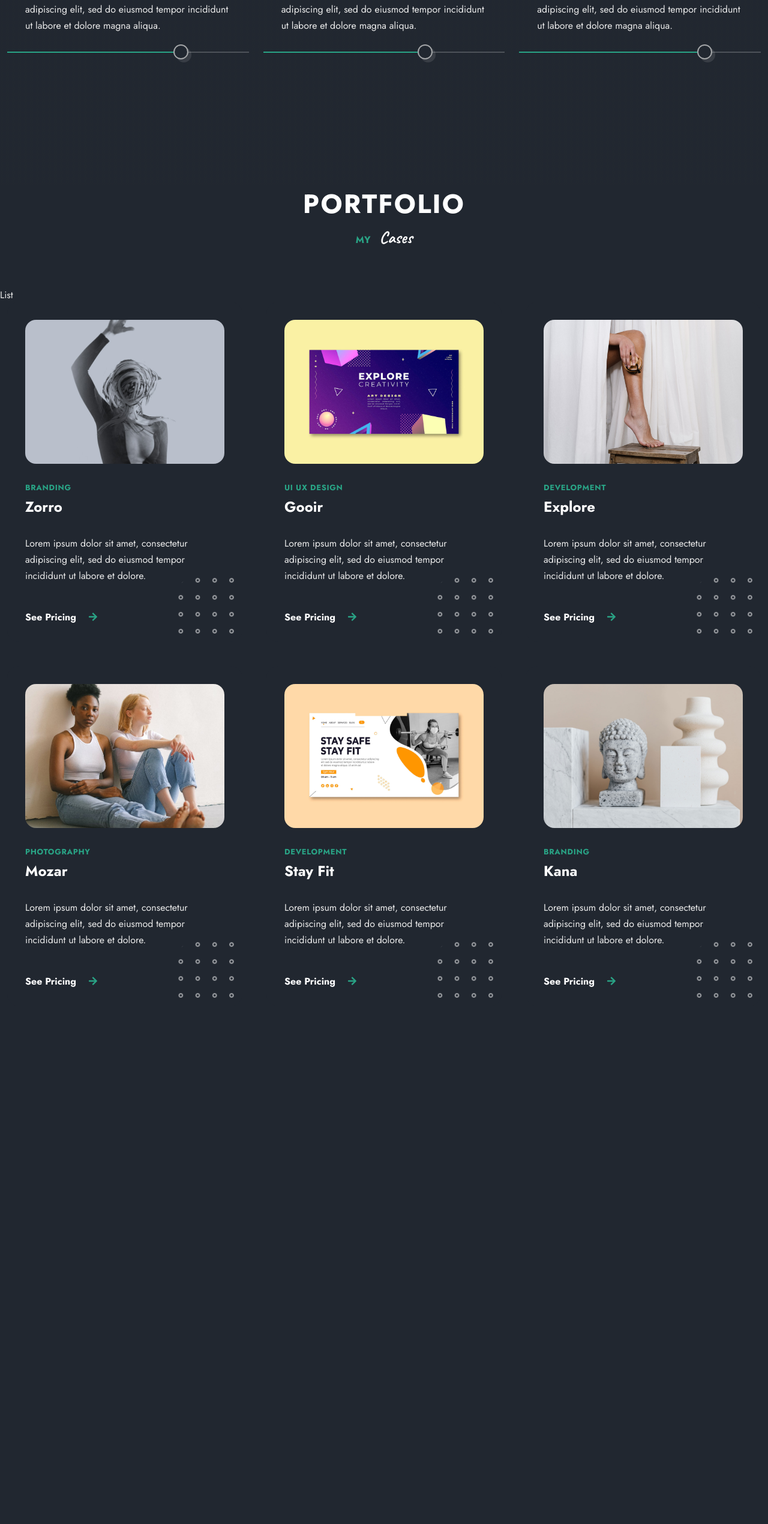
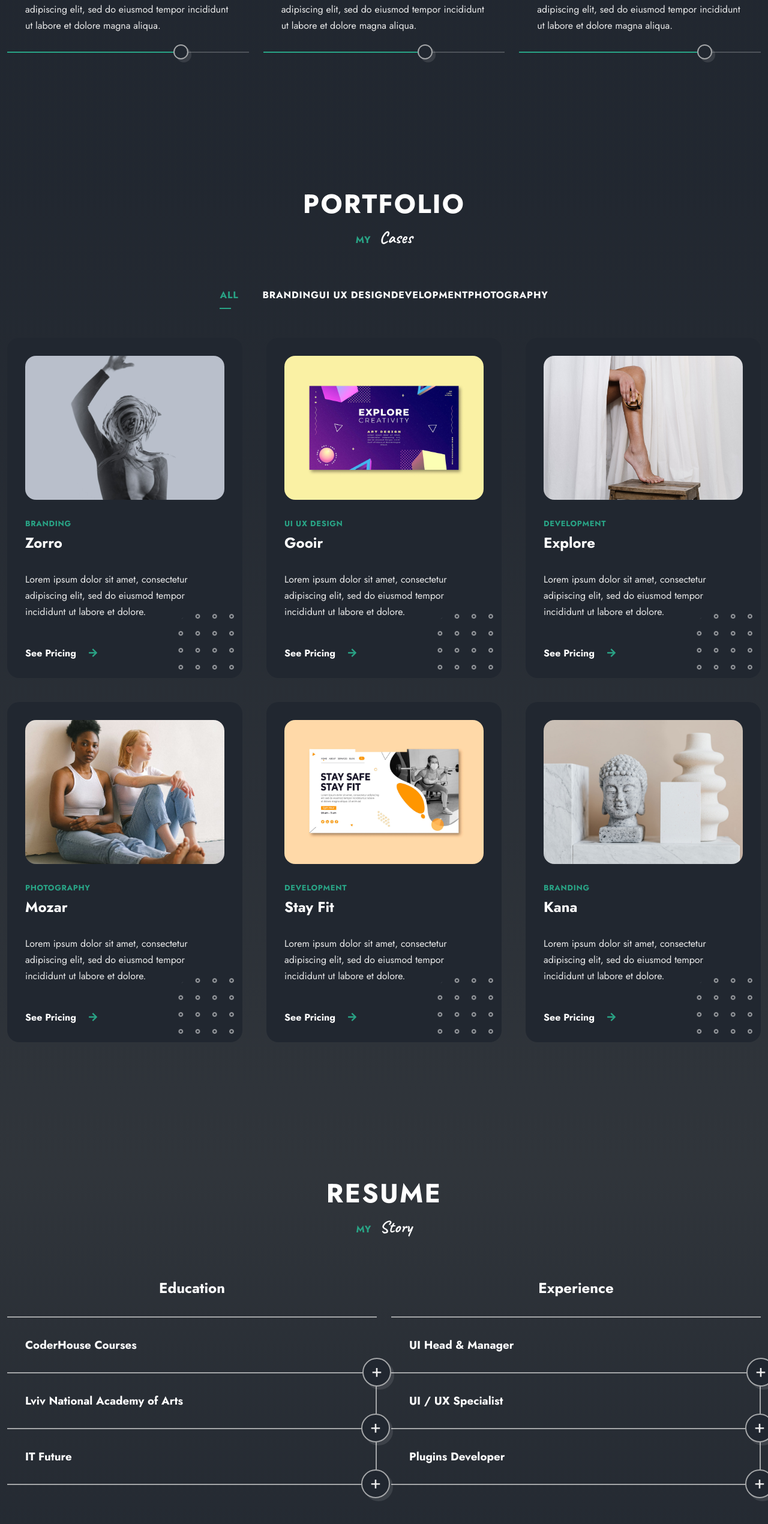
Before and after one commit to SaadUrfSadi/portfolio, a React (Vite) app: page / in a window 1280 px wide. Shown: the part 2092-4632 px from the top of the page at 60% size. Before the commit the page ends 3989 px from the top, so only its background shows below. Built offline with nearby package versions, Linux system fonts and the light colour scheme.

Commit message:
update again

```diff
--- a/package.json
+++ b/package.json
@@ -10,6 +10,7 @@
     "preview": "vite preview"
   },
   "dependencies": {
+    "framer-motion": "^12.5.0",
     "react": "^19.0.0",
     "react-dom": "^19.0.0",
     "swiper": "^11.2.5"
--- a/src/App.jsx
+++ b/src/App.jsx
@@ -4,6 +4,7 @@
 import Services from './components/services/Services';
 import Skills from './components/skills/Skills';
 import Portfolio from './components/portfolio/Portfolio';
+import Resume from './components/resume/Resume';
 
 function App() {
 
@@ -14,6 +15,7 @@
       <Services/>
       <Skills/>
       <Portfolio/>
+      <Resume/>
      </main>
     </>
   )
--- a/src/components/portfolio/Items.jsx
+++ b/src/components/portfolio/Items.jsx
@@ -1,6 +1,7 @@
 import React from 'react';
 import { FaArrowRight } from 'react-icons/fa';
 import shapeTwo from "../../assets/shape-2.png"
+import { motion } from 'framer-motion';
 
 function Items({projectsItems}) {
   return (
@@ -9,7 +10,13 @@
         projectsItems.map((projectsItems)=>{
             const {id, img, category, title, description} = projectsItems;
             return(
-                <div className="projects__items card card-two" key={id}>
+                <motion.div
+                 layout
+                 animate={{opacity:1, scale:1}}
+                 initial={{opacity:0.8, scale:0.6}}
+                 exit={{opacity:0.8, scale:0.6}}
+                 transition={{duration:0.3}}
+                  className="projects__items card card-two" key={id}>
                     <div className="portfolio__img-wrapper">
                         <img src={img} alt="" className='portfolio__img'/>
                     </div>
@@ -21,7 +28,7 @@
                         <FaArrowRight className='link__icon'></FaArrowRight>
                     </a>
                     <img src={shapeTwo} alt="" className="shape c__shape" />
-                </div>
+                </motion.div>
             )
         })
     }
--- a/src/components/portfolio/List.jsx
+++ b/src/components/portfolio/List.jsx
@@ -1,9 +1,30 @@
-import React from 'react'
+import React, { useState } from "react";
+import "./portfolio.css";
 
-function List() {
+function List({ navList, filterItems }) {
+  const [active, setActive] = useState(0);
   return (
-    <div>List</div>
-  )
+    <>
+      <div className="portfolio__list">
+        {navList.map((category, index) => {
+          return (
+            <button
+              className={`${
+                active === index ? "active-work" : ""
+              } portfolio__list-item text-cs `}
+              key={index}
+              onClick={() => {
+                setActive(index);
+                filterItems(category);
+              }}
+            >
+              {category}
+            </button>
+          );
+        })}
+      </div>
+    </>
+  );
 }
 
-export default List
+export default List;
--- a/src/components/portfolio/Portfolio.css
+++ b/src/components/portfolio/Portfolio.css
@@ -1,3 +1,49 @@
+.portfolio{
+    background-image: var(--first-gradient);
+}
+
+.portfolio__list{
+    display: flex;
+    justify-content: center;
+    column-gap: 40px;
+    margin-bottom: 60px;
+}
+
+.portfolio{
+    background-image: var(--first-gradient);
+}
+
+.portfolio__list-item{
+    color: var(--title-color);
+    font-size: var(--tiny-font-size);
+    font-weight: 700;
+    position: relative;
+    transition: all o.7s var(--transition);
+}
+.portfolio__list-item::before{
+    content: "";
+    width: 0px;
+    height: 2px;
+    max-width: 60%;
+    background-color: var(--primary-color);
+    position: absolute;
+    bottom: -12px;
+    left: 0;
+    transition: all 0.3s var(--transition);
+}
+.portfolio__list{
+    display: flex;
+    justify-content: center;
+    column-gap: 40px;
+    margin-bottom: 60px;
+}
+.active-work{
+    color: var(--primary-color);
+}
+.active-work::before,
+.portfolio__list-item:hover::before{
+    width: 40px;
+}
 .portfolio__container{
     grid-template-columns: repeat(3, 1fr);
     gap: 40px;
--- a/src/components/portfolio/Portfolio.jsx
+++ b/src/components/portfolio/Portfolio.jsx
@@ -3,24 +3,39 @@
 import List from "./List";
 import Items from "./Items";
 import { projects } from "../../Data";
+import { AnimatePresence } from "framer-motion";
 
 function Portfolio() {
-  const [projectsItems, setProjectsItems] = useState(projects);
-
   const allNavList = [
     "all",
-    new Set(projects.map((project) => project.category))
+    new Set(projects.map((project) => project.category)),
   ];
-  console.log(allNavList);
+
+  const [projectsItems, setProjectsItems] = useState(projects);
+  const [navList, setNavList] = useState(allNavList);
+
+  const filterItems = (category) => {
+    if (category === "all") {
+      setProjectsItems(projects);
+      return;
+    }
+    const newProjectItems = projects.filter(
+      (item) => item.category === category
+    );
+    setProjectsItems(newProjectItems);
+  };
+
   return (
     <section className="portfolio section" id="work">
       <h2 className="section__title text-cs">Portfolio</h2>
       <p className="section__subtitle">
         My <span>Cases</span>
       </p>
-      <List />
+      <List navList={navList} filterItems={filterItems} />
       <div className="portfolio__container container grid">
-        <Items projectsItems={projectsItems} />
+        <AnimatePresence initial={false}>
+          <Items projectsItems={projectsItems} />
+        </AnimatePresence>
       </div>
     </section>
   );
--- /dev/null
+++ b/src/components/resume/Card.jsx
@@ -0,0 +1,23 @@
+import React, { useState } from "react";
+import "./resume.css"
+
+function Card(props) {
+  const [showInfo, setShowInfo] = useState(false);
+  return (
+    <div className="resume__item">
+      <div className="resume__header" onClick={()=> setShowInfo(!showInfo)}>
+        <h3 resume__subtitle>{props.title}</h3>
+        <span className="resume__icon">{showInfo ? "-" : "+"}</span>
+      </div>
+      <div className={`${showInfo ? "show-content" : ""} resume__content`}>
+        <div className="resume__date-title">
+          <h3 className="resume-title">{props.resume__subtitle}</h3>
+          <span className="resume__date text-cs">{props.date}</span>
+        </div>
+        <p className="resume__description">{props.description}</p>
+      </div>
+    </div>
+  );
+}
+
+export default Card;
--- /dev/null
+++ b/src/components/resume/Resume.css
@@ -0,0 +1,71 @@
+.resume{
+    background-image: var(--second-gradient);
+}
+.resume__container{
+    grid-template-columns: repeat(2, 1fr);
+}
+.resume__heading{
+    text-align: center;
+    font-size: var(--h4-font-size);
+    padding-bottom: 30px;
+}
+.resume__heading,
+.resume__item{
+    border-bottom: 2px solid var(--border-color);
+}
+.resume__item:not(:first-child){
+  border-right: 2px solid var(--border-color);
+}
+.resume__header{
+    padding: 32px 30px;
+}
+.resume__subtitle{
+    font-size: var(--largest-font-size);
+    cursor: pointer;
+}
+.resume__item{
+    position: relative;
+}
+.resume__icon{
+    background-color: var(--bg-color);
+    border: 2px solid var(--border-color);
+    font-size: var(--h2-font-size);
+    box-shadow: var(--shadow);
+    width: 48px;
+    height: 48px;
+    border-radius: 50%;
+    position: absolute;
+    line-height: 1.3em;
+    text-align: center;
+    cursor: pointer;
+    right: -24px;
+    bottom: -24px;
+    z-index: 10;
+    transition:  all 1.2s var(--transition);
+}
+.resume__content{
+    padding-inline: 30px 50px;
+    max-height: 0px;
+    overflow: hidden;
+    transition: all 1s ease 0s;
+}
+.show-content{
+    max-height: 500px;
+}
+.resume__date-title{
+    display: flex;
+    align-items: center;
+    justify-content: space-between;
+}
+.resume__title{
+    font-family: var(--second-font);
+    font-size: var(--h3-font-size);
+}
+.resume__date{
+    color: var(--title-color);
+    font-size: var(--tiny-font-size);
+    font-weight: 700;
+}
+.resume__description{
+    margin-block: 20px 30px;
+}
--- /dev/null
+++ b/src/components/resume/Resume.jsx
@@ -0,0 +1,57 @@
+import React from "react";
+import "./resume.css";
+import { cv } from "../../Data";
+import Card from "./Card";
+import "./resume.css"
+
+function Resume() {
+  return (
+    <section className="resume section" id="resume">
+      <h2 className="section__title text-cs">Resume</h2>
+      <p className="section__subtitle">
+        My <span>Story</span>
+      </p>
+      <div className="resume__container container grid">
+        <div className="resume__group">
+          <h3 className="resume__heading">Education</h3>
+          <div className="resume__items">
+            {cv.map((val, id) => {
+              if (val.category === "education") {
+                return (
+                  <Card
+                    key={id}
+                    title={val.title}
+                    subtitle={val.subtitle}
+                    date={val.date}
+                    description={val.description}
+                  />
+                );
+              }
+            })}
+          </div>
+        </div>
+
+        <div className="resume__group">
+          <h3 className="resume__heading">Experience</h3>
+          <div className="resume__items">
+            {cv.map((val, id) => {
+              if (val.category === "experience") {
+                return (
+                  <Card
+                    key={id}
+                    title={val.title}
+                    subtitle={val.subtitle}
+                    date={val.date}
+                    description={val.description}
+                  />
+                );
+              }
+            })}
+          </div>
+        </div>
+      </div>
+    </section>
+  );
+}
+
+export default Resume;
```
Also changed, not shown: 1 other file (tests, documents, lock files or other folders).
